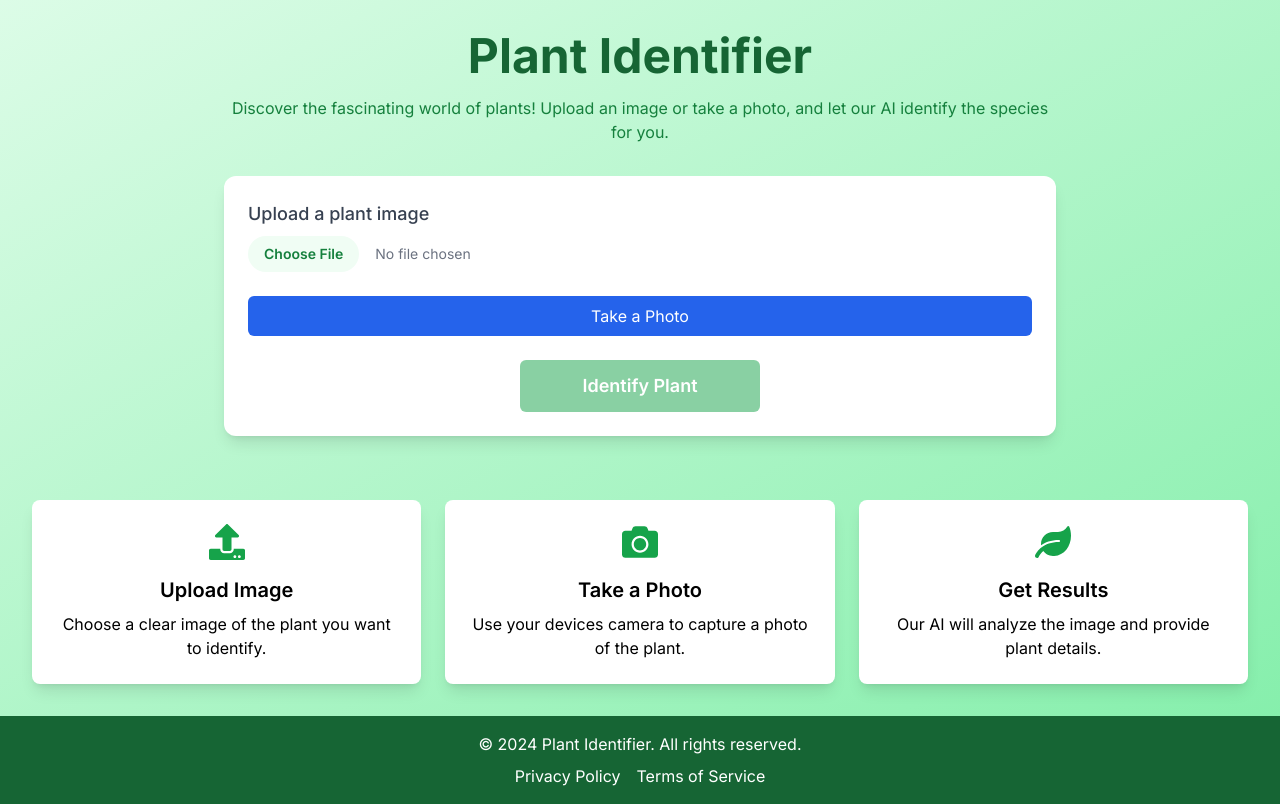
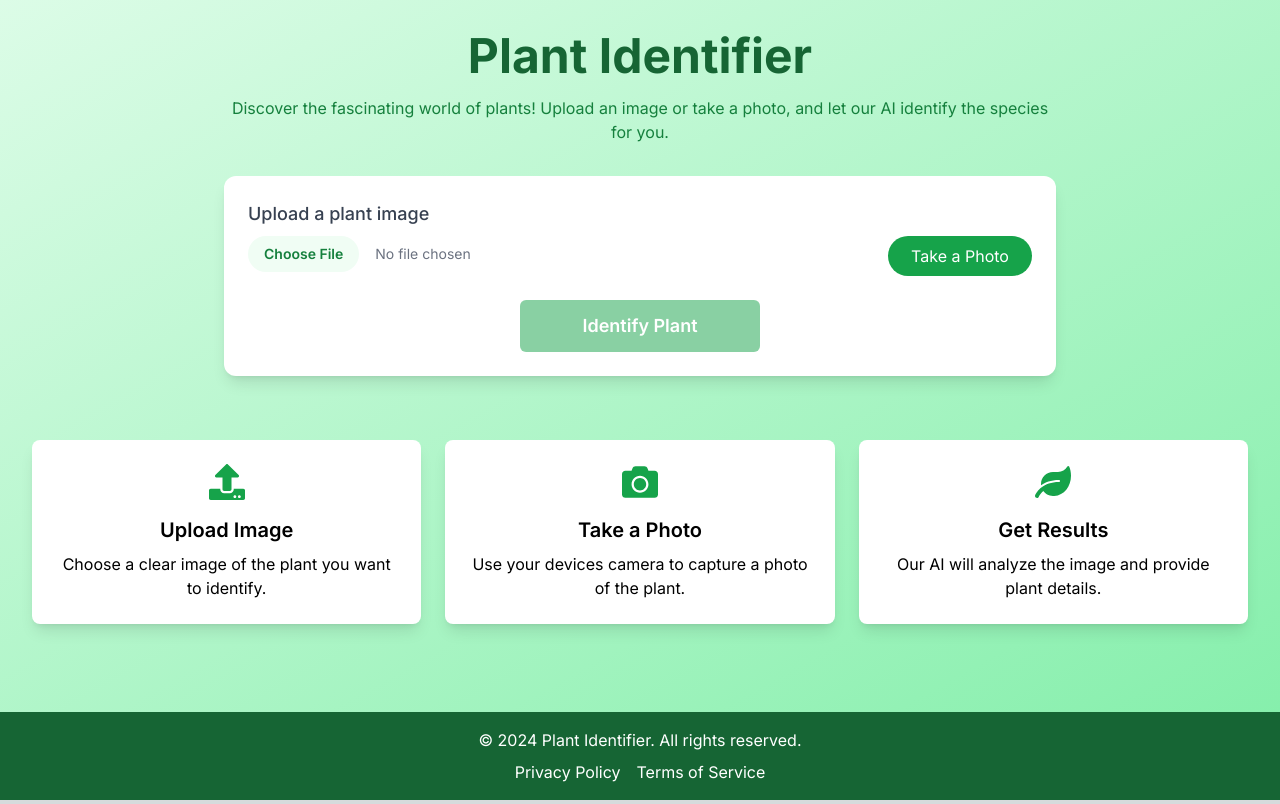
Before and after one commit to ussyalfaks/plant-identifier, a Next.js app: page / in a window 1280 px wide. Built offline with nearby package versions, Linux system fonts and the light colour scheme; no server answers.

Commit message:
fixed styling

```diff
--- a/app/page.tsx
+++ b/app/page.tsx
@@ -108,10 +108,11 @@ export default function Home() {
 
 
             <div className="bg-white rounded-xl shadow-lg p-6">
-              <div className="mb-6">
-                <label htmlFor="image-upload" className="block text-lg font-medium text-gray-700 mb-2">
+            <label htmlFor="image-upload" className="block text-lg font-medium text-gray-700 mb-2">
                   Upload a plant image
                 </label>
+              <div className=" flex  justify-between mb-6">
+                <div>
                 <input
                   type="file"
                   id="image-upload"
@@ -119,14 +120,15 @@ export default function Home() {
                   onChange={handleImageUpload}
                   className="block w-full text-sm text-gray-500 file:mr-4 file:py-2 file:px-4 file:rounded-full file:border-0 file:text-sm file:font-semibold file:bg-green-50 file:text-green-700 hover:file:bg-green-100"
                 />
-              </div>
-              <div className="mb-6">
+                </div>
+                <div>
                 <button
                   onClick={startCamera}
-                  className="w-full bg-blue-600 text-white py-2 px-4 rounded-md hover:bg-blue-700 transition duration-300"
+                  className="w-36 bg-green-600 text-white py-2 px-4 rounded-full hover:bg-green-700 transition duration-300"
                 >
                   Take a Photo
                 </button>
+                </div>
               </div>
               {showCamera && (
                 <div className="mb-6">
```
